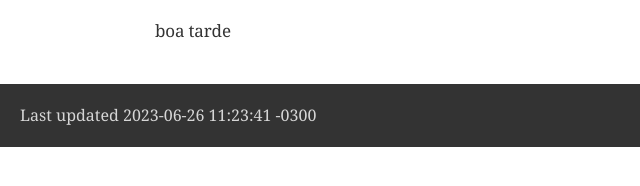
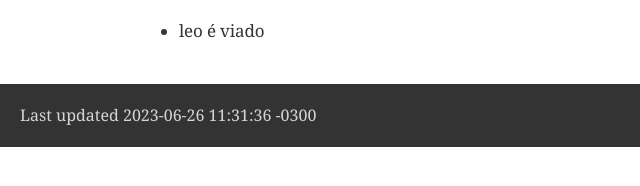
Before and after one commit to rafael-aog/rafael-aog.github.io, a plain HTML site: page index.html in a window 1280 px wide. Shown: the part 176-362 px from the top of the page, 0-640 px from the left. Drawn offline with nearby package versions, Linux system fonts and the light colour scheme; a web font is replaced by a local one.

Commit message:
atualizado

```diff
--- a/index.html
+++ b/index.html
@@ -447,13 +447,17 @@
 <pre class="highlight"><code class="language-teste2" data-lang="teste2">cout &lt;&lt; "teste" &lt;&lt; endl;</code></pre>
 </div>
 </div>
-<div class="paragraph">
-<p>boa tarde</p>
+<div class="ulist">
+<ul>
+<li>
+<p>leo é viado</p>
+</li>
+</ul>
 </div>
 </div>
 <div id="footer">
 <div id="footer-text">
-Last updated 2023-06-26 11:23:41 -0300
+Last updated 2023-06-26 11:31:36 -0300
 </div>
 </div>
 </body>
```
